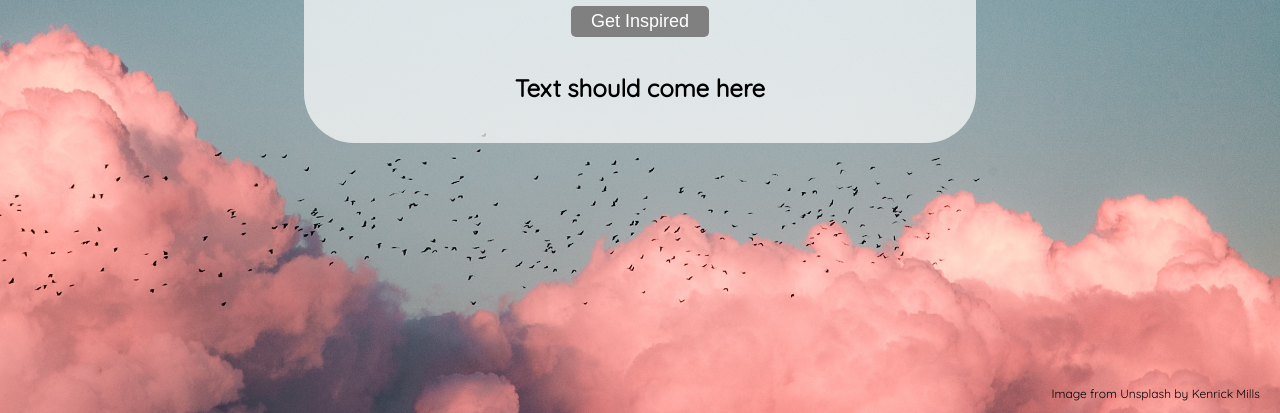
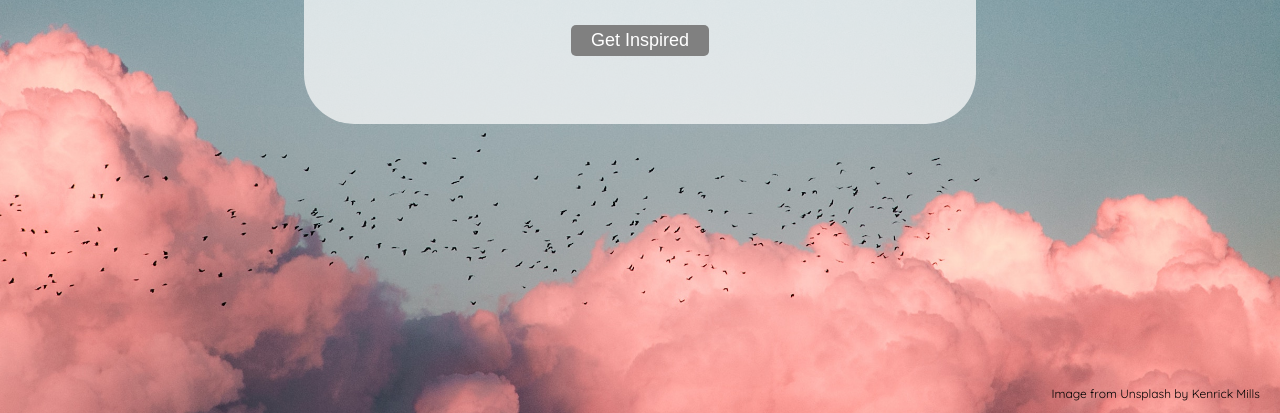
Before and after one commit to YusafOsei-Bonsu/futureproof-assessment-1, a website: page public/index.html in a window 1280 px wide. Shown: the part 387-800 px from the top of the page. Drawn offline with nearby package versions, Linux system fonts and the light colour scheme.

Commit message:
Changed from h1 to p

```diff
--- a/public/index.html
+++ b/public/index.html
@@ -20,7 +20,7 @@
       <form action='/quote' method="GET">
         <input id="submitBtn" type="submit" value="Get Inspired"/>
       </form>
-      <h1 id="text">Text should come here</h1>
+      <p id="text"></p>
     </section>
 
     <footer>
```
